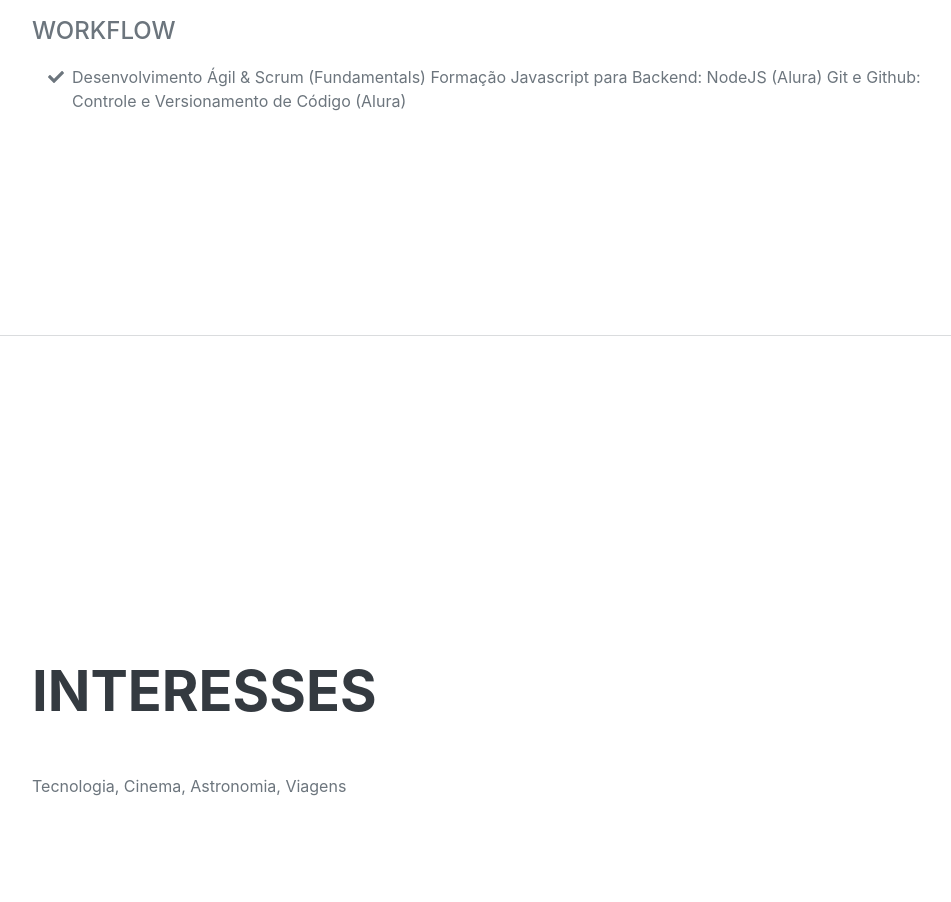
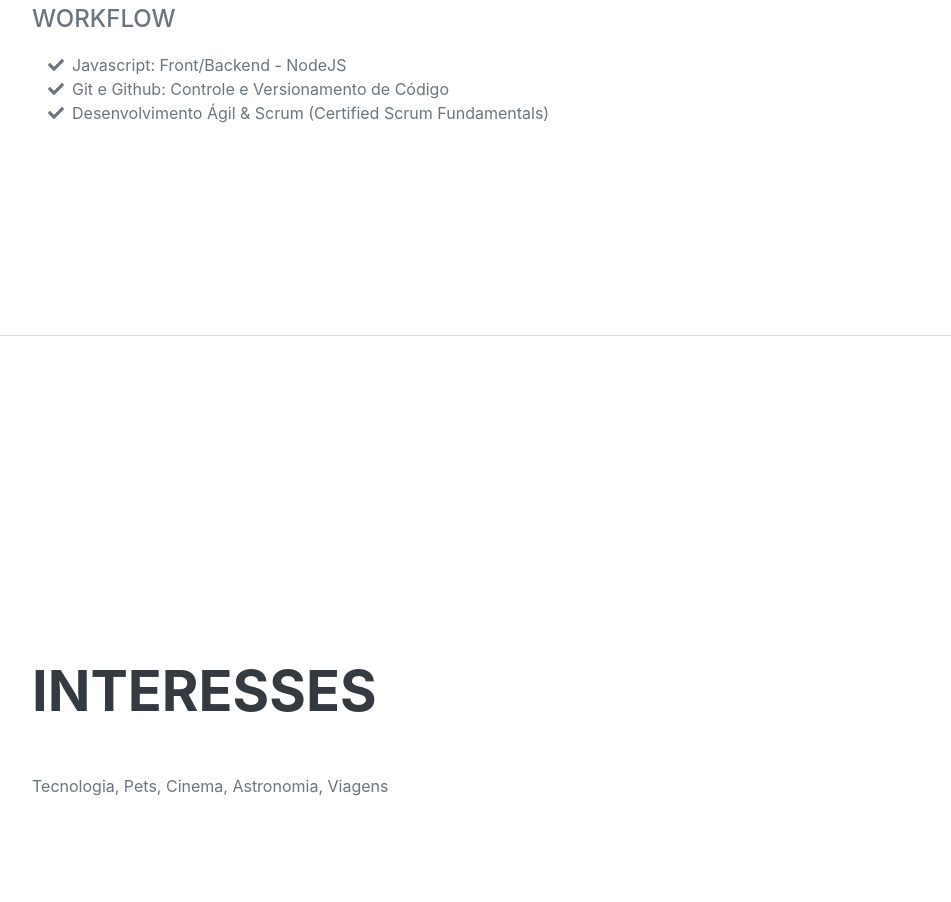
Before and after one commit to lucassventura/github-pages, a plain HTML site: page index.html in a window 1280 px wide. Shown: the part 2868-3770 px from the top of the page, without its empty margins (288-1239 px from the left). Drawn offline with nearby package versions, Linux system fonts and the light colour scheme; a web font is replaced by a local one.

Commit message:
Atualizando skills

```diff
--- a/index.html
+++ b/index.html
@@ -111,7 +111,7 @@
                 <div class="d-flex flex-column flex-md-row justify-content-between">
                     <div class="flex-grow-1">
                         <h3 class="mb-0">Alura</h3>
-                        <div>Desenvolvimento de Software (Back-end)</div>
+                        <div>Formação Javascript Backend: NodeJS</div>
                     </div>
                     <div class="flex-shrink-0"><span class="text-primary">Dezembro 2020 - Em curso</span></div>
                 </div>
@@ -133,9 +133,15 @@
                 <ul class="fa-ul mb-0">
                     <li>
                         <span class="fa-li"><i class="fas fa-check"></i></span>
-                        Desenvolvimento Ágil & Scrum (Fundamentals)
-                        Formação Javascript para Backend: NodeJS (Alura)
-                        Git e Github: Controle e Versionamento de Código (Alura)
+                        Javascript: Front/Backend - NodeJS
+                    </li>
+                    <li>
+                        <span class="fa-li"><i class="fas fa-check"></i></span>
+                        Git e Github: Controle e Versionamento de Código
+                    </li>
+                    <li>
+                        <span class="fa-li"><i class="fas fa-check"></i></span>
+                        Desenvolvimento Ágil & Scrum (Certified Scrum Fundamentals)
                     </li>
                 </ul>
             </div>
@@ -145,7 +151,7 @@
         <section class="resume-section" id="interesses">
             <div class="resume-section-content">
                 <h2 class="mb-5">Interesses</h2>
-                <p>Tecnologia, Cinema, Astronomia, Viagens</p>
+                <p>Tecnologia, Pets, Cinema, Astronomia, Viagens</p>
             </div>
         </section>
         <hr class="m-0" />
```
